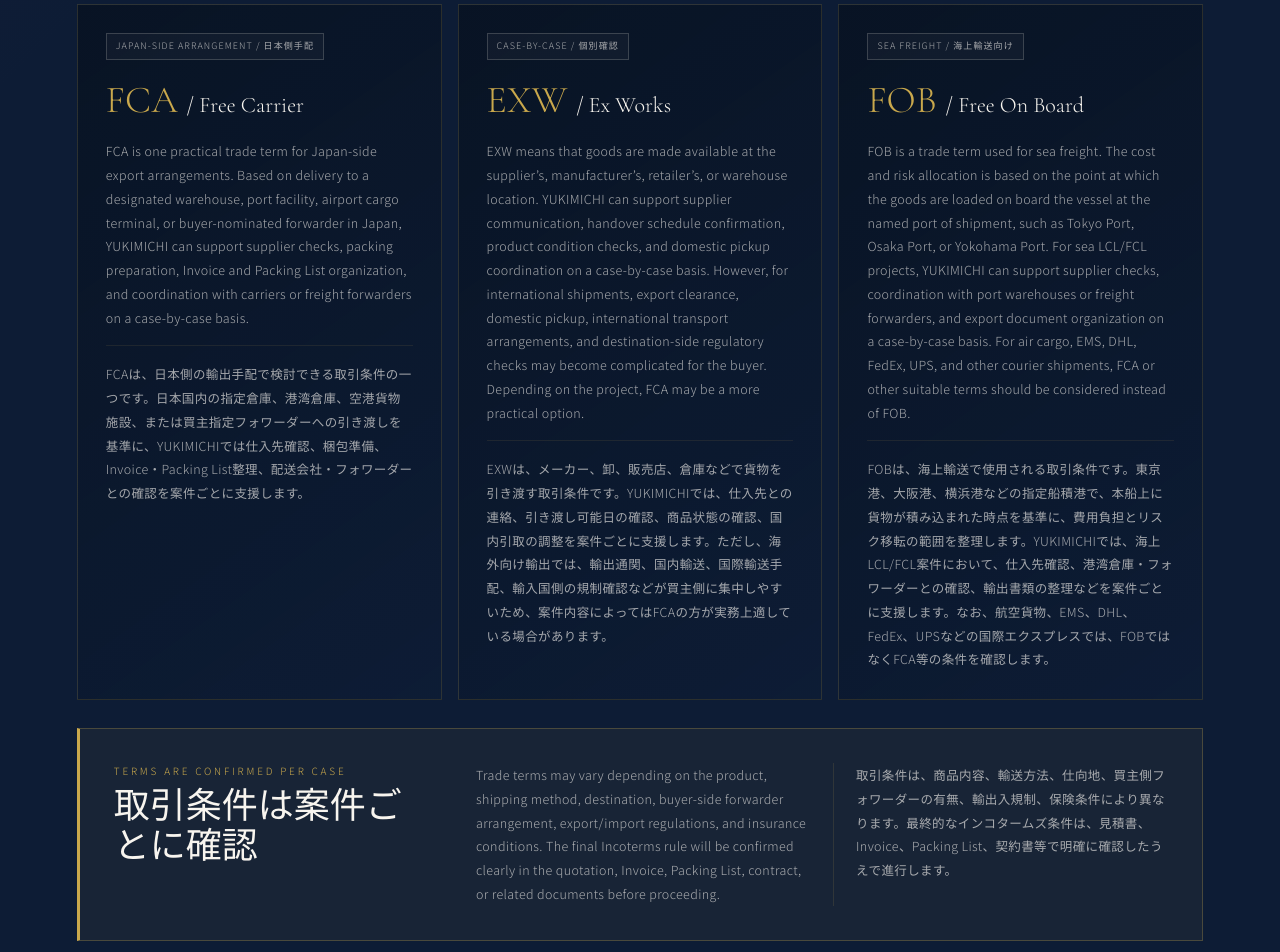
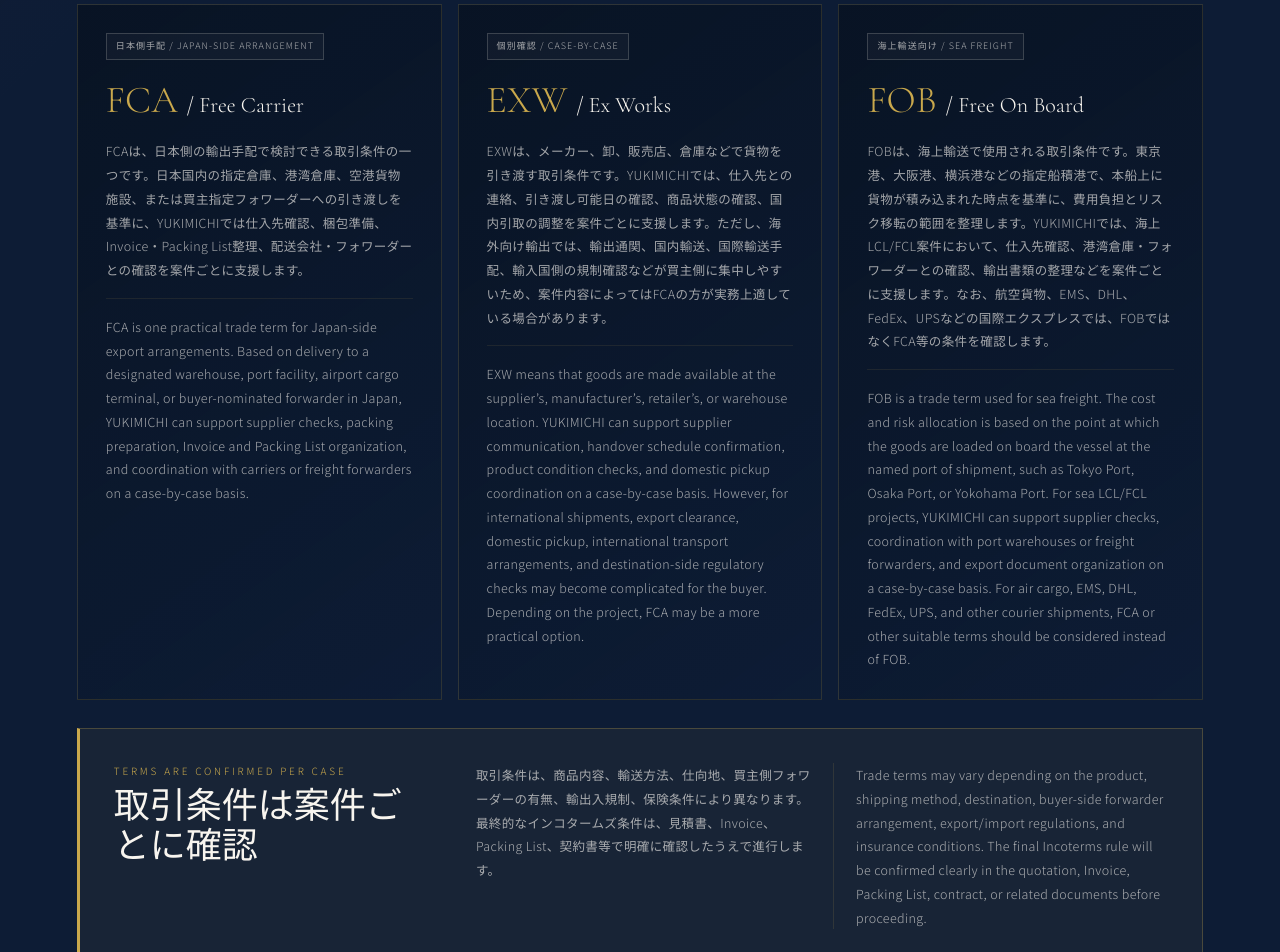
Before and after one commit to JUSTHEN-YUUKI/YUKIMICHI-ChatGpt-NEW-HP, a Next.js app: page /flow in a window 1280 px wide. Shown: the part 4240-5192 px from the top of the page. Built offline with nearby package versions, Linux system fonts and the light colour scheme.

Commit message:
Place Japanese Incoterms copy first

```diff
--- a/app/flow/page.tsx
+++ b/app/flow/page.tsx
@@ -110,21 +110,21 @@ const featuredIncoterms = [
   {
     code: 'FCA',
     name: 'Free Carrier',
-    badge: 'Japan-side Arrangement / 日本側手配',
+    badge: '日本側手配 / Japan-side Arrangement',
     en: 'FCA is one practical trade term for Japan-side export arrangements. Based on delivery to a designated warehouse, port facility, airport cargo terminal, or buyer-nominated forwarder in Japan, YUKIMICHI can support supplier checks, packing preparation, Invoice and Packing List organization, and coordination with carriers or freight forwarders on a case-by-case basis.',
     ja: 'FCAは、日本側の輸出手配で検討できる取引条件の一つです。日本国内の指定倉庫、港湾倉庫、空港貨物施設、または買主指定フォワーダーへの引き渡しを基準に、YUKIMICHIでは仕入先確認、梱包準備、Invoice・Packing List整理、配送会社・フォワーダーとの確認を案件ごとに支援します。',
   },
   {
     code: 'EXW',
     name: 'Ex Works',
-    badge: 'Case-by-case / 個別確認',
+    badge: '個別確認 / Case-by-case',
     en: 'EXW means that goods are made available at the supplier’s, manufacturer’s, retailer’s, or warehouse location. YUKIMICHI can support supplier communication, handover schedule confirmation, product condition checks, and domestic pickup coordination on a case-by-case basis. However, for international shipments, export clearance, domestic pickup, international transport arrangements, and destination-side regulatory checks may become complicated for the buyer. Depending on the project, FCA may be a more practical option.',
     ja: 'EXWは、メーカー、卸、販売店、倉庫などで貨物を引き渡す取引条件です。YUKIMICHIでは、仕入先との連絡、引き渡し可能日の確認、商品状態の確認、国内引取の調整を案件ごとに支援します。ただし、海外向け輸出では、輸出通関、国内輸送、国際輸送手配、輸入国側の規制確認などが買主側に集中しやすいため、案件内容によってはFCAの方が実務上適している場合があります。',
   },
   {
     code: 'FOB',
     name: 'Free On Board',
-    badge: 'Sea Freight / 海上輸送向け',
+    badge: '海上輸送向け / Sea Freight',
     en: 'FOB is a trade term used for sea freight. The cost and risk allocation is based on the point at which the goods are loaded on board the vessel at the named port of shipment, such as Tokyo Port, Osaka Port, or Yokohama Port. For sea LCL/FCL projects, YUKIMICHI can support supplier checks, coordination with port warehouses or freight forwarders, and export document organization on a case-by-case basis. For air cargo, EMS, DHL, FedEx, UPS, and other courier shipments, FCA or other suitable terms should be considered instead of FOB.',
     ja: 'FOBは、海上輸送で使用される取引条件です。東京港、大阪港、横浜港などの指定船積港で、本船上に貨物が積み込まれた時点を基準に、費用負担とリスク移転の範囲を整理します。YUKIMICHIでは、海上LCL/FCL案件において、仕入先確認、港湾倉庫・フォワーダーとの確認、輸出書類の整理などを案件ごとに支援します。なお、航空貨物、EMS、DHL、FedEx、UPSなどの国際エクスプレスでは、FOBではなくFCA等の条件を確認します。',
   },
@@ -263,8 +263,8 @@ export default function FlowPage() {
                 <h3>
                   {term.code} <small>/ {term.name}</small>
                 </h3>
+                <p>{term.ja}</p>
                 <p lang="en">{term.en}</p>
-                <p>{term.ja}</p>
               </article>
             ))}
           </div>
@@ -275,11 +275,11 @@ export default function FlowPage() {
               <h3>取引条件は案件ごとに確認</h3>
             </div>
             <div>
+              <p>
+                取引条件は、商品内容、輸送方法、仕向地、買主側フォワーダーの有無、輸出入規制、保険条件により異なります。最終的なインコタームズ条件は、見積書、Invoice、Packing List、契約書等で明確に確認したうえで進行します。
+              </p>
               <p lang="en">
                 Trade terms may vary depending on the product, shipping method, destination, buyer-side forwarder arrangement, export/import regulations, and insurance conditions. The final Incoterms rule will be confirmed clearly in the quotation, Invoice, Packing List, contract, or related documents before proceeding.
-              </p>
-              <p>
-                取引条件は、商品内容、輸送方法、仕向地、買主側フォワーダーの有無、輸出入規制、保険条件により異なります。最終的なインコタームズ条件は、見積書、Invoice、Packing List、契約書等で明確に確認したうえで進行します。
               </p>
             </div>
           </aside>
```
